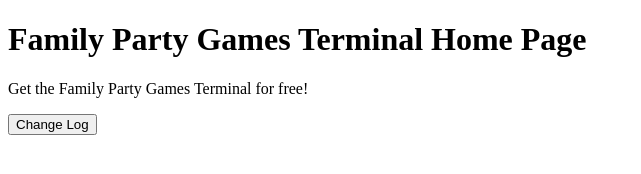
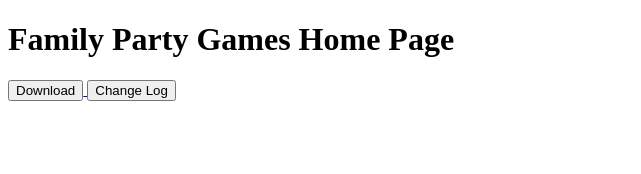
Before and after one commit to FamilyPartyGames/FamilyPartyGames.github.io, a plain HTML site: page index.html in a window 1280 px wide. Shown: the whole page, without its empty margins (0-641 px from the left). Drawn offline with Linux system fonts and the light colour scheme.

Commit message:
Update index.html

```diff
--- a/index.html
+++ b/index.html
@@ -4,8 +4,10 @@
   <title>Family Party Games</title>
 </head>
 <body>
-  <h1>Family Party Games Terminal Home Page</h1>
-  <p>Get the Family Party Games Terminal for free!</p>
+  <h1>Family Party Games Home Page</h1>
+  <a href="get.html">
+  <button>Download</button>
+</a>
   <a href="changelog.html">
   <button>Change Log</button>
 </a>
```
